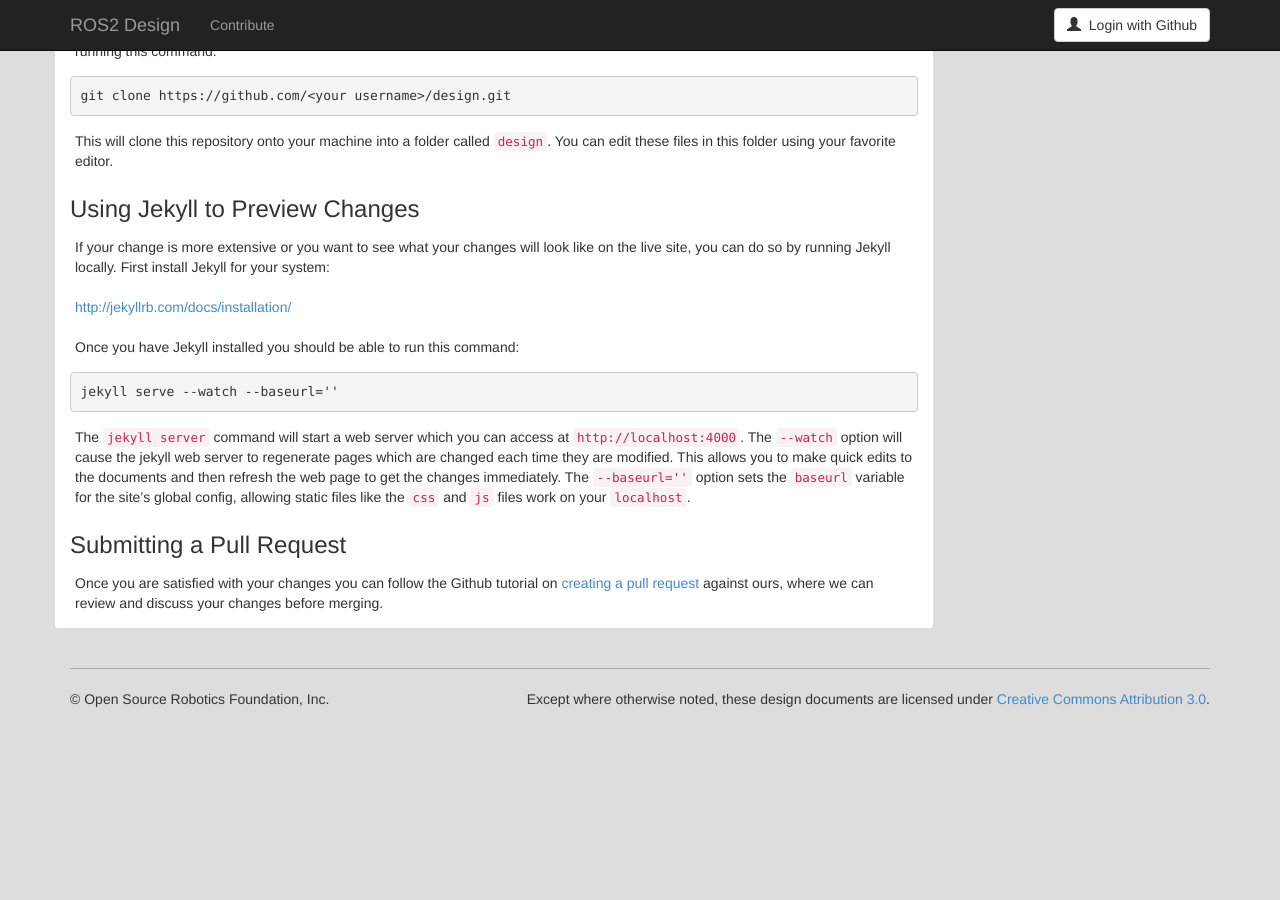
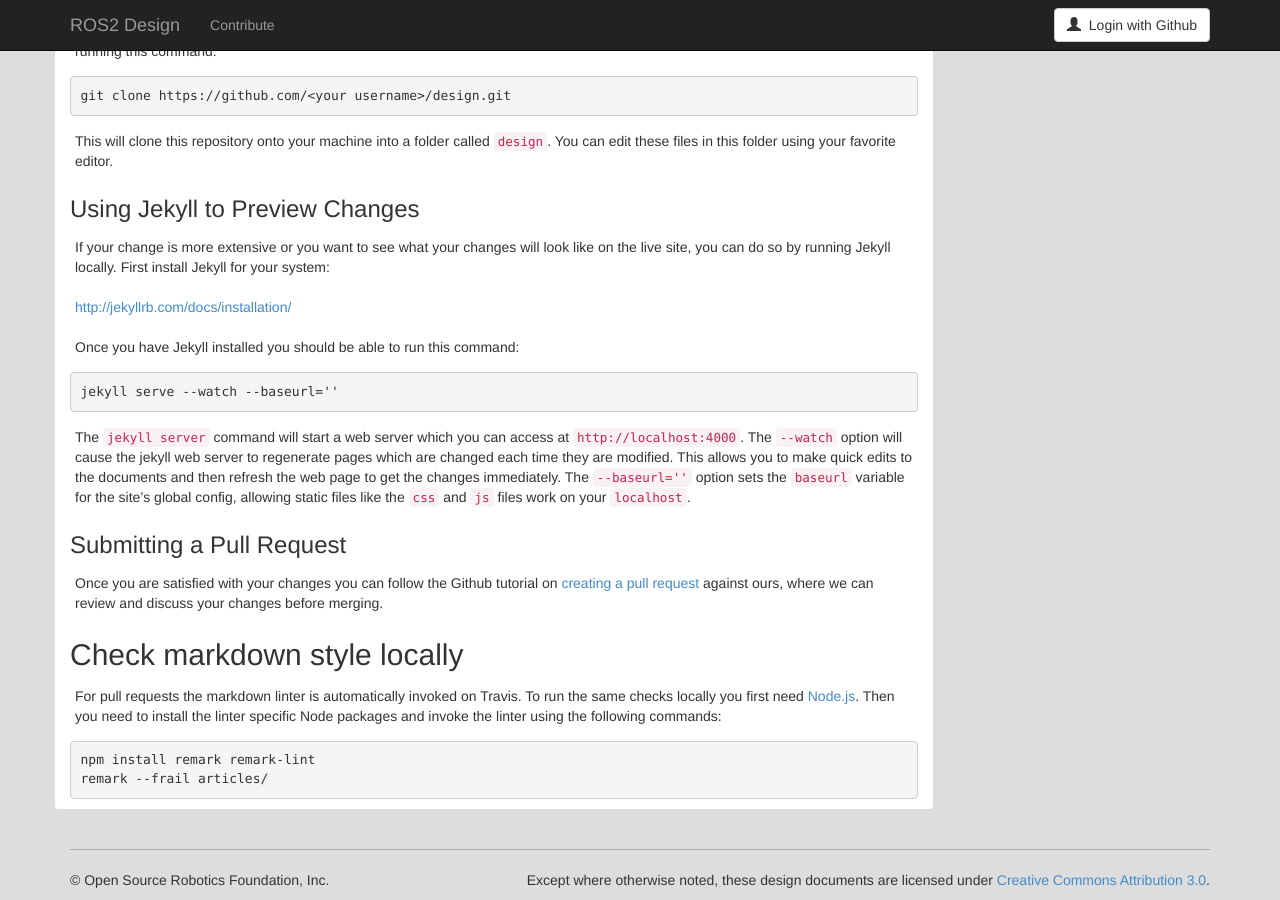
Before and after one commit to ros2/design, a Jekyll site: the page built from contribute.md, in a window 1280 px wide and 900 px high, scrolled down 1657 px. Built offline with Jekyll 4.4.1, drawn with Linux system fonts in a browser that asks for light colours; nearby versions of some CDN libraries; before the commit the page ends 2376 px from its top, so only the background shows below that.

Commit message:
add note how to run the linter locally

```diff
--- a/contribute.md
+++ b/contribute.md
@@ -104,3 +104,12 @@ The `--baseurl=''` option sets the `baseurl` variable for the site's global conf
 ### Submitting a Pull Request
 
 Once you are satisfied with your changes you can follow the Github tutorial on [creating a pull request](https://help.github.com/articles/creating-a-pull-request) against ours, where we can review and discuss your changes before merging.
+
+## Check markdown style locally
+
+For pull requests the markdown linter is automatically invoked on Travis.
+To run the same checks locally you first need [Node.js](https://docs.npmjs.com/getting-started/installing-node).
+Then you need to install the linter specific Node packages and invoke the linter using the following commands:
+
+    npm install remark remark-lint
+    remark --frail articles/
```
